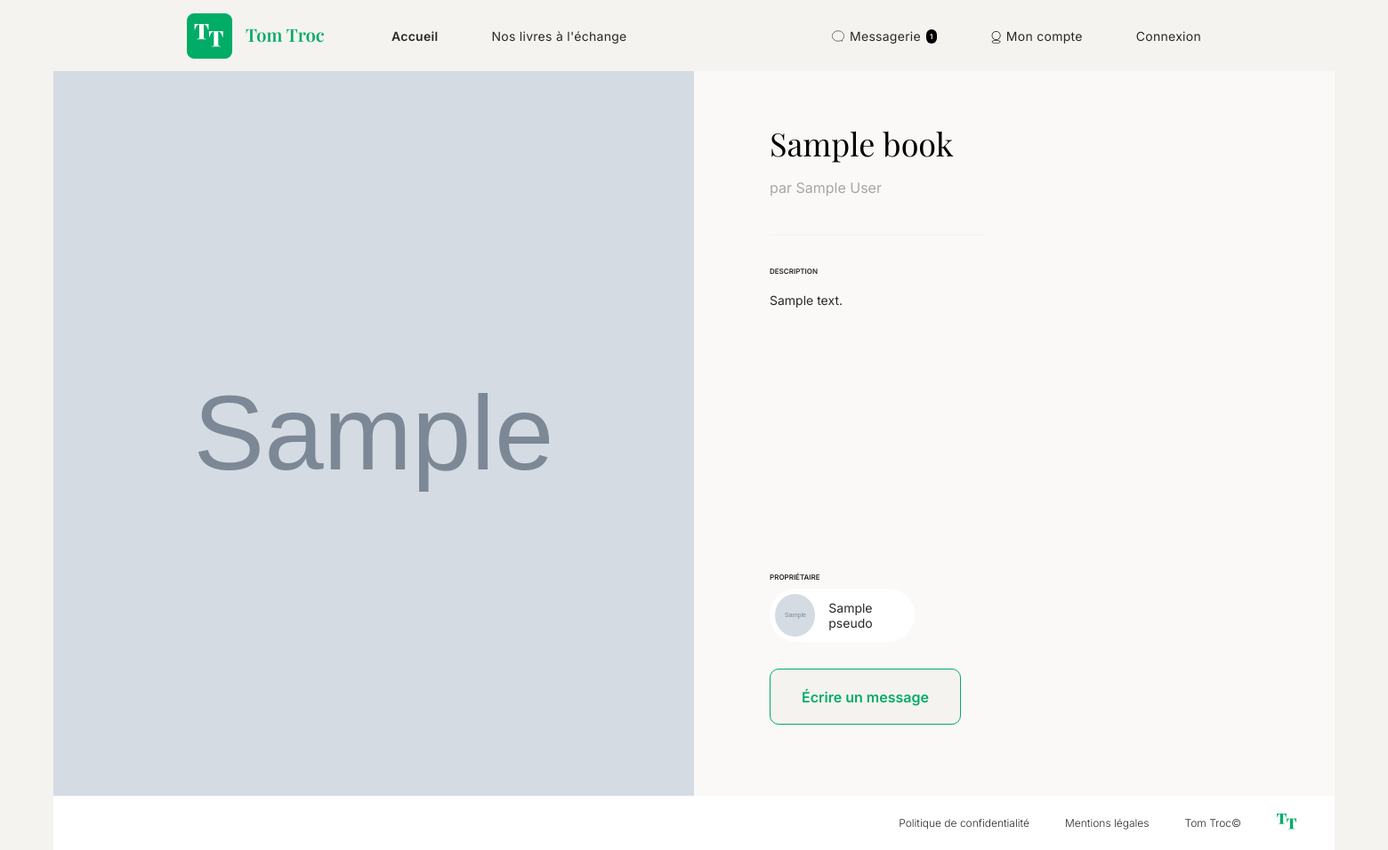
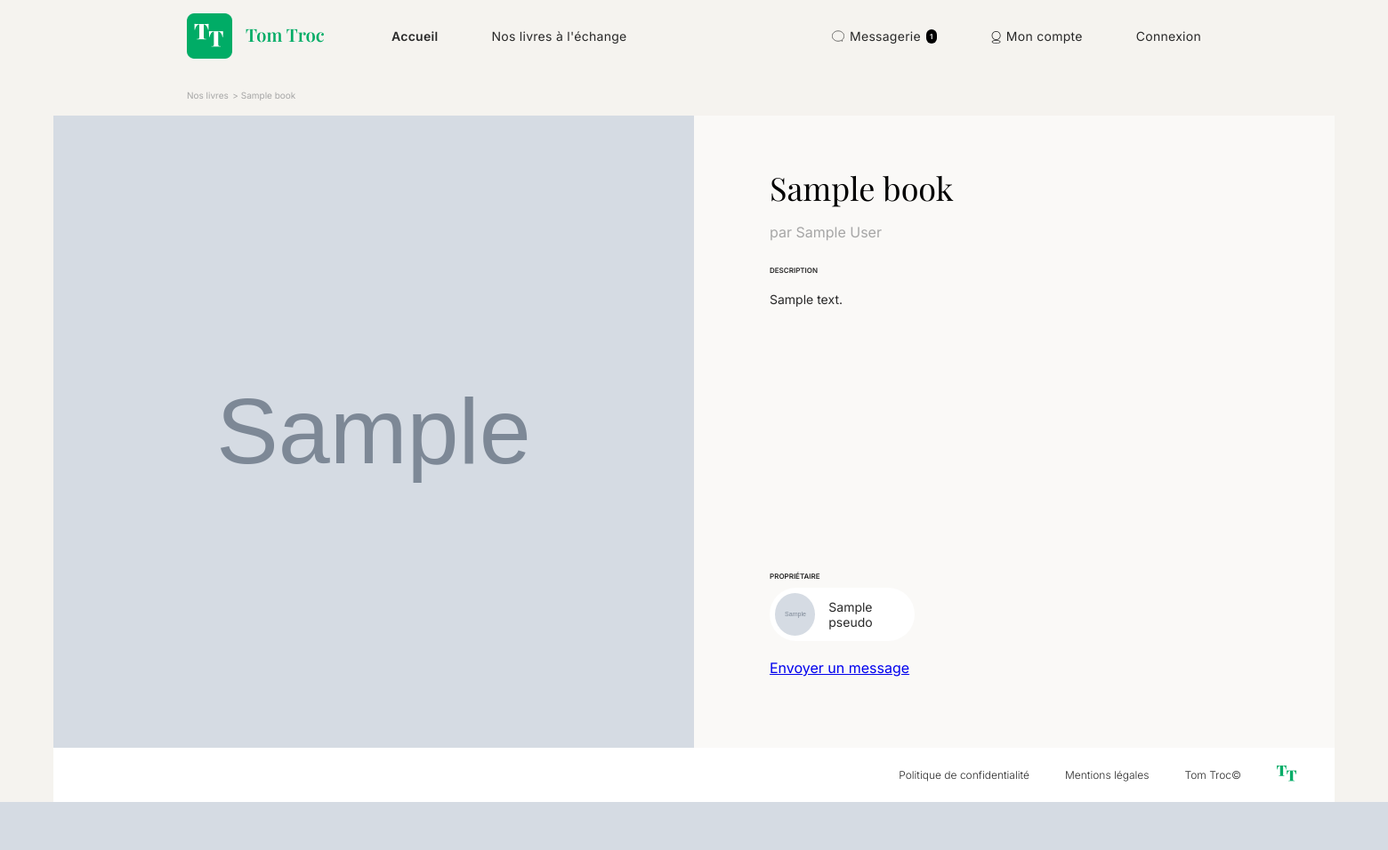
Before and after one commit to valavoisier/TomTroc, a PHP site: the page made by views/books/singleBook.php in a window 1560 px wide. Shown: the whole page at 89% size. After the commit the page ends 902 px from the top, so only its background shows below. Run offline with PHP 8.4, Linux system fonts and the light colour scheme; the template is opened without the code that fills it: most values are stand-ins (such as "Sample title", 1, 10 or a date in 2020); grey boxes marked "Sample" are stand-in pictures; some libraries are stand-ins or nearby versions.

Commit message:
refactor: adaptation des 5 vues du module Books pour utiliser les getters de l’entité Books

```diff
--- a/views/books/singleBook.php
+++ b/views/books/singleBook.php
@@ -2,36 +2,57 @@
 $pageTitle = "Détails livre";
 // Démarrage de la mise en tampon de sortie
 ob_start(); ?>
+<!-- Fil d'Ariane -->
+<nav class="breadcrumb">
+    <div class="breadcrumb-container">
+        <a href="available-books.html">Nos livres</a>
+        <span class="breadcrumb-separator"> > </span>
+        <span class="breadcrumb-current"><?= htmlspecialchars($book->getTitle()) ?></span>
+    </div>
+</nav>
 <section class="single-book">
     <div class="single-book-container">
         <!-- Partie gauche : Image -->
         <div class="book-image-section">
-            <img src="<?= ROOT ?>/public/img/<?= htmlspecialchars($book['image']) ?>" alt="<?= htmlspecialchars($book['title']) ?>" class="single-book-image">
+            <img src="<?= ROOT ?>/public/img/<?= htmlspecialchars($book->getImage() ?? 'default-book.jpg') ?>"
+                alt="<?= htmlspecialchars($book->getTitle()) ?>"
+                class="single-book-image">
         </div>
         <!-- Partie droite : Titre -->
         <div class="book-info-section">
             <div class="book-info-content">
-                <h1><?= htmlspecialchars($book['title']) ?></h1>
-                <p class="book-info-author">par <?= htmlspecialchars($book['author']) ?></p>
-                <div class="separator-line"></div>
+                <h1><?= htmlspecialchars($book->getTitle()) ?></h1>
+                <p class="book-info-author">par <?= htmlspecialchars($book->getAuthor()) ?></p>
+                <div class="separator"></div>
                 <h3 class="section-title">DESCRIPTION</h3>
                 <div class="book-description">
-                    <p><?= nl2br(htmlspecialchars($book['description'])) ?></p>
+                    <p><?= nl2br(htmlspecialchars($book->getDescription())) ?></p>
                 </div>
                 <h3 class="section-title">PROPRIÉTAIRE</h3>
                 <!-- Lien vers le compte du propriétaire -->
-                <a href="<?= ROOT ?>/user/publicAccount/<?= $book['user_id'] ?>" class="owner-profile-link">
+                <a href="<?= ROOT ?>/user/publicAccount/<?= $book->getUserId() ?>" class="owner-profile-link">
                     <div class="owner-profile">
                         <div class="owner-avatar">
-                            <img src="<?= ROOT ?>/public/img/<?= htmlspecialchars($book['avatar'] ?? 'user.png') ?>" alt="<?= htmlspecialchars($book['pseudo']) ?>">
+                            <img src="<?= ROOT ?>/public/img/<?= htmlspecialchars($book->getAvatar() ?? 'user.png') ?>"
+                                alt="<?= htmlspecialchars($book->getPseudo()) ?>">
                         </div>
-                        <span class="owner-name"><?= htmlspecialchars($book['pseudo']) ?></span>
+                        <span class="owner-name"><?= htmlspecialchars($book->getPseudo()) ?></span>
                     </div>
                 </a>
-                <!-- Bouton messagerie envoi au propriétaire -->
-                <a href="<?= ROOT ?>/message/new/<?= $book['user_id'] ?>" class="message-button">
-                    <button class="btn-message">Écrire un message</button>
-                </a>
+                <!-- Bouton messagerie : lien vers la page messages -->
+                <?php if (isset($_SESSION['user'])): ?>
+                    <?php if ((int)$_SESSION['user']['id'] !== (int)$book->getUserId()): ?>
+                        <!-- Utilisateur connecté et ce n'est pas son propre livre -->
+                        <a href="<?= ROOT ?>/message/conversation/<?= (int)$book->getUserId() ?>" class="btn-message-large">
+                            Envoyer un message
+                        </a>
+                    <?php endif; ?>
+                <?php else: ?>
+                    <!-- Utilisateur non connecté : bouton redirige vers login -->
+                    <a href="<?= ROOT ?>/user/login" class="btn-message-large">
+                        Envoyer un message
+                    </a>
+                <?php endif; ?>
             </div>
         </div>
     </div>
```
Also changed, not shown: views/books/addBook.php (+5 -20 lines), views/books/availableBooks.php (+12 -16 lines), views/books/editBook.php (+12 -22 lines), views/books/index.php (+10 -32 lines).
